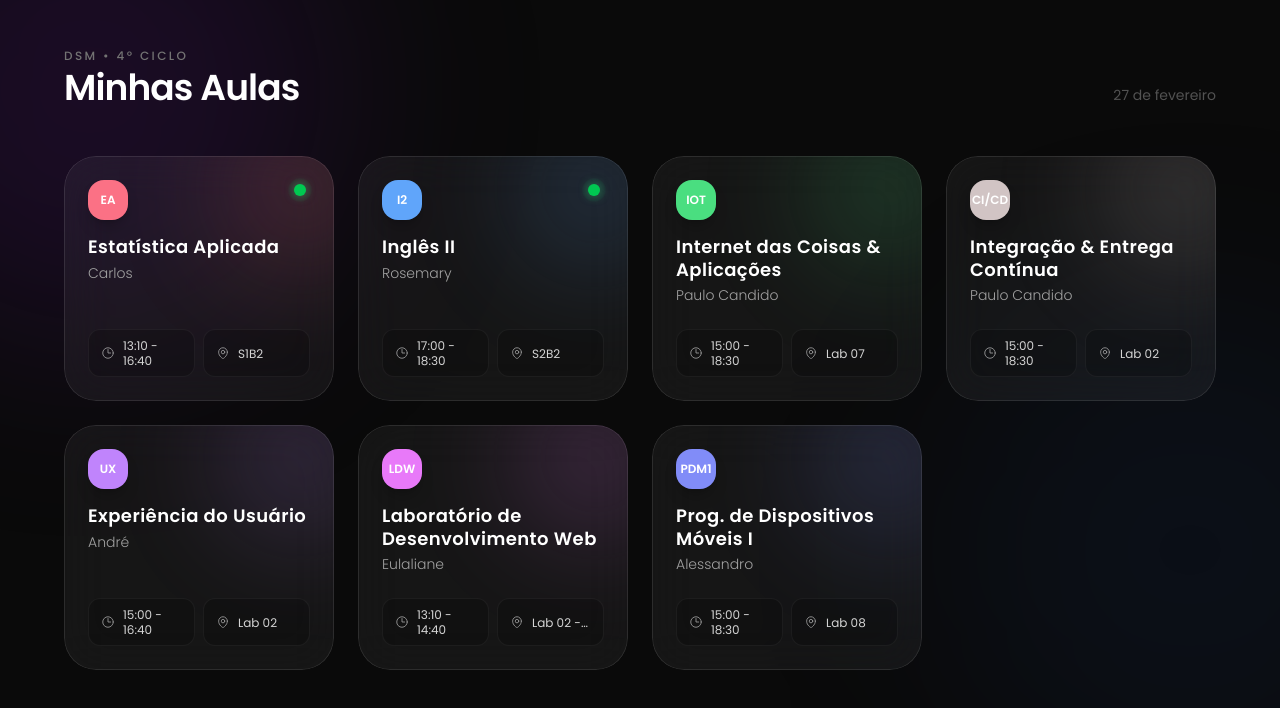
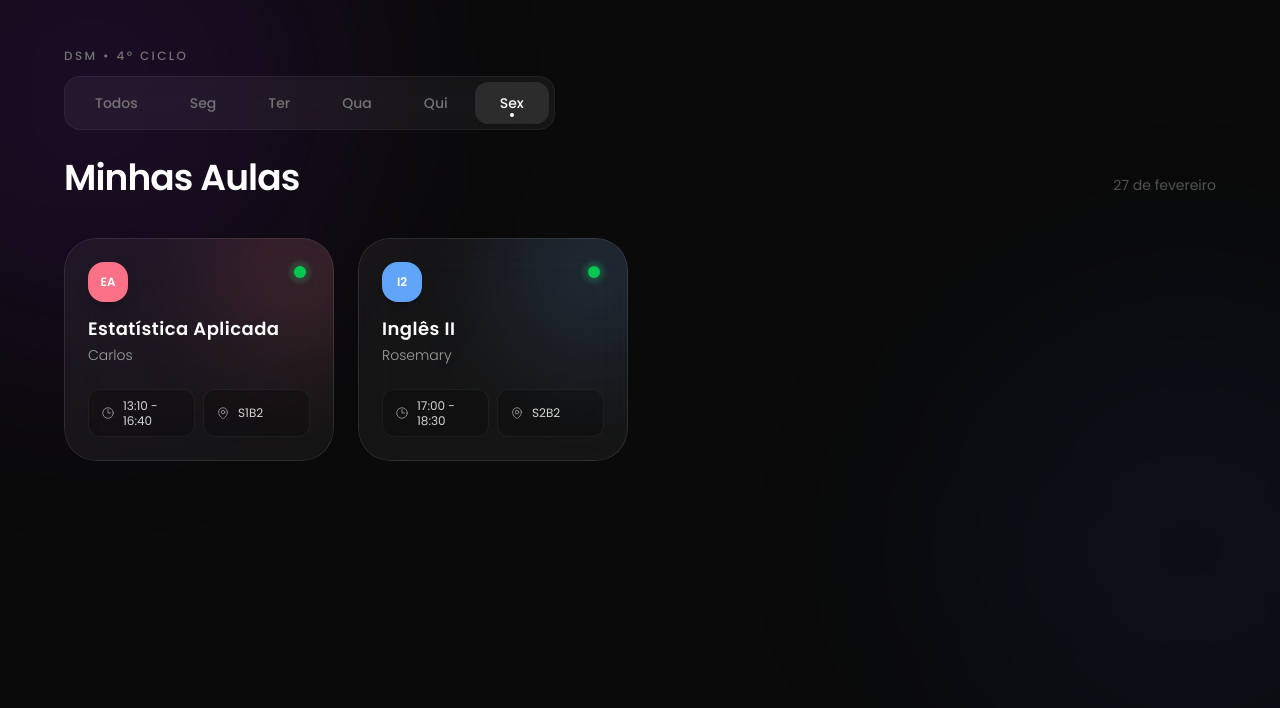
Before and after one commit to mrsaoc/dsm, a Next.js app: page / in a window 1280 px wide. Shown: the top 708 px of the page. Built offline with nearby package versions, Linux system fonts and the light colour scheme.

Commit message:
feat view week

```diff
--- a/app/page.tsx
+++ b/app/page.tsx
@@ -5,21 +5,30 @@ import { disciplinas, Disciplina } from "@/data/disciplinas";
 import { CourseCard } from "@/components/CourseCard";
 import { DriveDrawer } from "@/components/DriveDrawer";
 
+const DIAS_SEMANA = [
+    { id: 99, label: 'Todos' },
+    { id: 1, label: 'Seg' },
+    { id: 2, label: 'Ter' },
+    { id: 3, label: 'Qua' },
+    { id: 4, label: 'Qui' },
+    { id: 5, label: 'Sex' },
+];
+
 export default function Home() {
     const [hoje, setHoje] = useState<number>(-1);
     const [dataHoje, setDataHoje] = useState<string>("");
+    const [diaSelecionado, setDiaSelecionado] = useState<number>(-1);
+    const [selectedCourse, setSelectedCourse] = useState<Disciplina | null>(null);
+    const [isTransitioning, setIsTransitioning] = useState(false);
 
-    // Estado para saber qual disciplina foi clicada
-    const [selectedCourse, setSelectedCourse] = useState<Disciplina | null>(null);
-
-    // 1º Hook: Carrega a data atual
     useEffect(() => {
         const dataAtual = new Date();
-        setHoje(dataAtual.getDay());
+        const diaAtual = dataAtual.getDay();
+        setHoje(diaAtual);
+        setDiaSelecionado(diaAtual >= 1 && diaAtual <= 5 ? diaAtual : 99);
         setDataHoje(dataAtual.toLocaleDateString('pt-BR', { day: 'numeric', month: 'long' }));
     }, []);
 
-    // 2º Hook: Bloqueia o scroll do fundo quando o Drawer está aberto
     useEffect(() => {
         if (selectedCourse) {
             document.body.style.overflow = 'hidden';
@@ -28,33 +37,67 @@ export default function Home() {
         }
     }, [selectedCourse]);
 
-    const sortedDisciplinas = [...disciplinas].sort((a, b) => {
-        if (hoje === -1) return 0;
+    // Função para trocar de dia com um efeito de transição rápido
+    const handleDiaChange = (id: number) => {
+        if (id === diaSelecionado) return;
+        setIsTransitioning(true);
+        setTimeout(() => {
+            setDiaSelecionado(id);
+            setIsTransitioning(false);
+        }, 150);
+    };
 
-        const aIsToday = a.dias.includes(hoje);
-        const bIsToday = b.dias.includes(hoje);
+    const disciplinasDoDia = diaSelecionado === 99
+        ? disciplinas
+        : disciplinas.filter(disciplina => disciplina.dias.includes(diaSelecionado));
 
-        if (aIsToday && !bIsToday) return -1;
-        if (!aIsToday && bIsToday) return 1;
-        return 0;
-    });
-
-    // O return condicional fica SEMPRE depois de todos os Hooks (useState e useEffect)
     if (hoje === -1) return null;
 
     return (
         <main className="relative min-h-screen overflow-hidden bg-neutral-950 px-6 py-12 md:px-12 selection:bg-white/20">
 
-            {/* LUZES DE FUNDO ESTÁTICAS */}
             <div className="pointer-events-none absolute -left-40 -top-40 h-[500px] w-[500px] rounded-full bg-purple-900/20 blur-[100px]" />
             <div className="pointer-events-none absolute -right-40 bottom-0 h-[500px] w-[500px] rounded-full bg-blue-900/10 blur-[100px]" />
 
             <div className="relative mx-auto max-w-6xl z-10">
 
-                <header className="mb-12 flex flex-col gap-1">
-                    <span className="text-xs font-medium uppercase tracking-[0.2em] text-neutral-500">
+                <header className="mb-10 flex flex-col gap-1">
+                    <span className="text-xs font-medium uppercase tracking-[0.2em] text-neutral-500 mb-2">
                         DSM • 4º Ciclo
                     </span>
+
+                    {/* BARRA DE NAVEGAÇÃO COM FEEDBACK DE CURSOR */}
+                    <nav className="flex items-center gap-1 mb-6 bg-white/5 p-1.5 rounded-2xl w-max max-w-full overflow-x-auto border border-white/5 backdrop-blur-md" style={{ scrollbarWidth: 'none' }}>
+                        {DIAS_SEMANA.map((dia) => {
+                            const isActive = diaSelecionado === dia.id;
+                            const isRealToday = hoje === dia.id && dia.id !== 99;
+
+                            return (
+                                <button
+                                    key={dia.id}
+                                    onClick={() => handleDiaChange(dia.id)}
+                                    className={`
+                                        relative px-4 sm:px-6 py-2.5 rounded-xl text-sm font-medium
+                                        transition-all duration-300 flex-shrink-0
+                                        cursor-pointer outline-none
+                                        ${isActive
+                                        ? 'bg-white/10 text-white shadow-sm ring-1 ring-white/10'
+                                        : 'text-neutral-500 hover:text-neutral-200 hover:bg-white/5 active:scale-95'
+                                    }
+                                    `}
+                                >
+                                    {dia.label}
+
+                                    {isRealToday && (
+                                        <span className={`absolute bottom-1.5 left-1/2 -translate-x-1/2 w-1 h-1 rounded-full transition-colors ${
+                                            isActive ? 'bg-white' : 'bg-neutral-600'
+                                        }`} />
+                                    )}
+                                </button>
+                            );
+                        })}
+                    </nav>
+
                     <div className="flex items-baseline justify-between">
                         <h1 className="text-3xl font-semibold text-white md:text-4xl tracking-tight">
                             Minhas Aulas
@@ -65,8 +108,16 @@ export default function Home() {
                     </div>
                 </header>
 
+                {/* GRID COM ANIMAÇÃO DE FADE */}
+                <div className={`transition-all duration-300 ${isTransitioning ? 'opacity-0 translate-y-2' : 'opacity-100 translate-y-0'}`}>
+                    {disciplinasDoDia.length === 0 ? (
+                        <div className="flex flex-col items-center justify-center py-20 text-neutral-500 border border-white/5 rounded-3xl bg-white/5 border-dashed">
+                            <p>Nenhuma aula programada para este dia.</p>
+                            <p className="text-sm mt-1 opacity-60">Aproveite para descansar! 🚀</p>
+                        </div>
+                    ) : (
                         <div className="grid grid-cols-1 gap-6 sm:grid-cols-2 lg:grid-cols-3 xl:grid-cols-4 auto-rows-fr">
-                    {sortedDisciplinas.map((disciplina) => (
+                            {disciplinasDoDia.map((disciplina) => (
                                 <CourseCard
                                     key={disciplina.id}
                                     data={disciplina}
@@ -75,9 +126,10 @@ export default function Home() {
                                 />
                             ))}
                         </div>
+                    )}
+                </div>
             </div>
 
-            {/* O PAINEL DE ARQUIVOS */}
             <DriveDrawer
                 disciplina={selectedCourse}
                 onClose={() => setSelectedCourse(null)}
--- a/components/CourseCard.tsx
+++ b/components/CourseCard.tsx
@@ -18,17 +18,17 @@ export function CourseCard({ data, isToday, onClick }: Props) {
     return (
         <button
             onClick={onClick}
-            className="group relative flex text-left h-full flex-col w-full overflow-hidden rounded-[2rem] p-6 transition-all duration-500 hover:scale-[1.02]"
+            className="group relative flex text-left h-full flex-col w-full overflow-hidden rounded-[2rem] p-6 transition-all duration-500 hover:scale-[1.02] cursor-pointer active:scale-[0.98]"
         >
             {/* 1. CAMADA DE FUNDO (GLASS) */}
             <div className="absolute inset-0 bg-white/5 backdrop-blur-xl transition-colors duration-500 group-hover:bg-white/10" />
 
-            {/* 2. BORDA FINA */}
-            <div className="absolute inset-0 rounded-[2rem] ring-1 ring-inset ring-white/10" />
+            {/* 2. BORDA FINA - Reage ao hover ficando mais clara */}
+            <div className="absolute inset-0 rounded-[2rem] ring-1 ring-inset ring-white/10 group-hover:ring-white/20 transition-all duration-500" />
 
             {/* 3. LUZ AMBIENTE */}
             <div
-                className="absolute -right-12 -top-12 h-40 w-40 rounded-full blur-[60px] opacity-20 transition-opacity duration-700 group-hover:opacity-30"
+                className="absolute -right-12 -top-12 h-40 w-40 rounded-full blur-[60px] opacity-20 transition-opacity duration-700 group-hover:opacity-40"
                 style={{ backgroundColor: data.cor }}
             />
 
@@ -36,7 +36,7 @@ export function CourseCard({ data, isToday, onClick }: Props) {
             <div className="relative z-10 flex flex-col h-full w-full">
                 <div className="flex items-start justify-between mb-4">
                     <div
-                        className="flex h-10 w-10 items-center justify-center rounded-2xl text-xs font-bold text-white shadow-lg shadow-black/20"
+                        className="flex h-10 w-10 items-center justify-center rounded-2xl text-xs font-bold text-white shadow-lg shadow-black/20 transition-transform duration-500 group-hover:rotate-3 group-hover:scale-110"
                         style={{ backgroundColor: data.cor }}
                     >
                         {data.id}
@@ -51,21 +51,21 @@ export function CourseCard({ data, isToday, onClick }: Props) {
                 </div>
 
                 <div className="space-y-1 mb-6 flex-grow">
-                    <h2 className="text-lg font-semibold leading-tight text-white tracking-wide">
+                    <h2 className="text-lg font-semibold leading-tight text-white tracking-wide group-hover:text-white transition-colors">
                         {data.nome}
                     </h2>
-                    <p className="text-sm font-light text-neutral-400">
+                    <p className="text-sm font-light text-neutral-400 group-hover:text-neutral-300 transition-colors">
                         {data.professor}
                     </p>
                 </div>
 
                 <div className="mt-auto grid grid-cols-2 gap-2">
-                    <div className="flex min-h-[44px] items-center gap-2 rounded-xl bg-black/20 px-3 py-2 text-xs text-neutral-300 leading-tight border border-white/5">
+                    <div className="flex min-h-[44px] items-center gap-2 rounded-xl bg-black/20 px-3 py-2 text-xs text-neutral-300 leading-tight border border-white/5 group-hover:border-white/10 transition-colors">
                         <IconClock />
                         <span>{data.horarios}</span>
                     </div>
 
-                    <div className="flex min-h-[44px] items-center gap-2 rounded-xl bg-black/20 px-3 py-2 text-xs text-neutral-300 leading-tight border border-white/5">
+                    <div className="flex min-h-[44px] items-center gap-2 rounded-xl bg-black/20 px-3 py-2 text-xs text-neutral-300 leading-tight border border-white/5 group-hover:border-white/10 transition-colors">
                         <IconMap />
                         <span className="truncate">{data.sala}</span>
                     </div>
```
Also changed, not shown: components/DriveDrawer.tsx (+13 -21 lines). Lines whose indentation alone changed are shown as unchanged.
